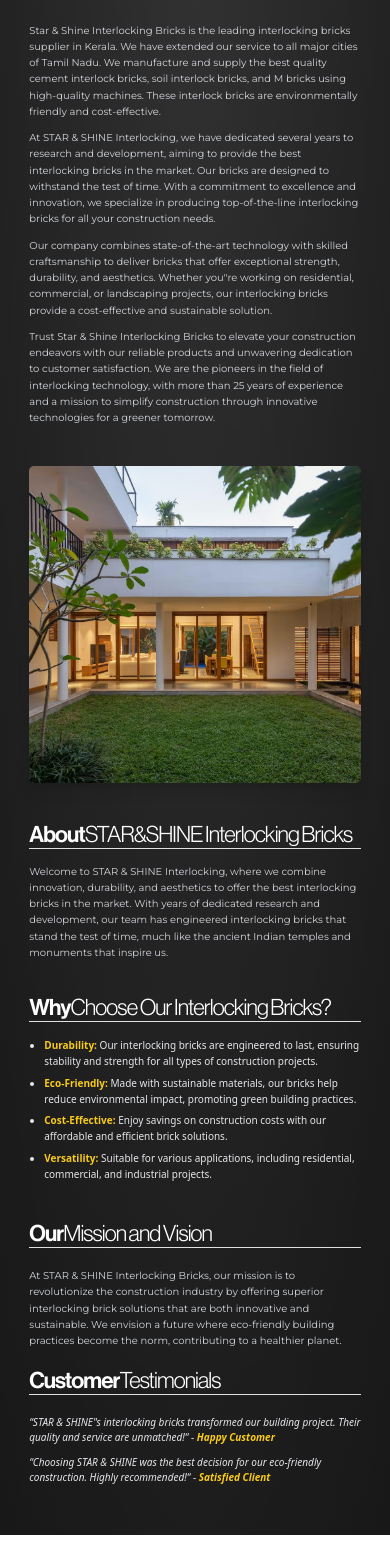
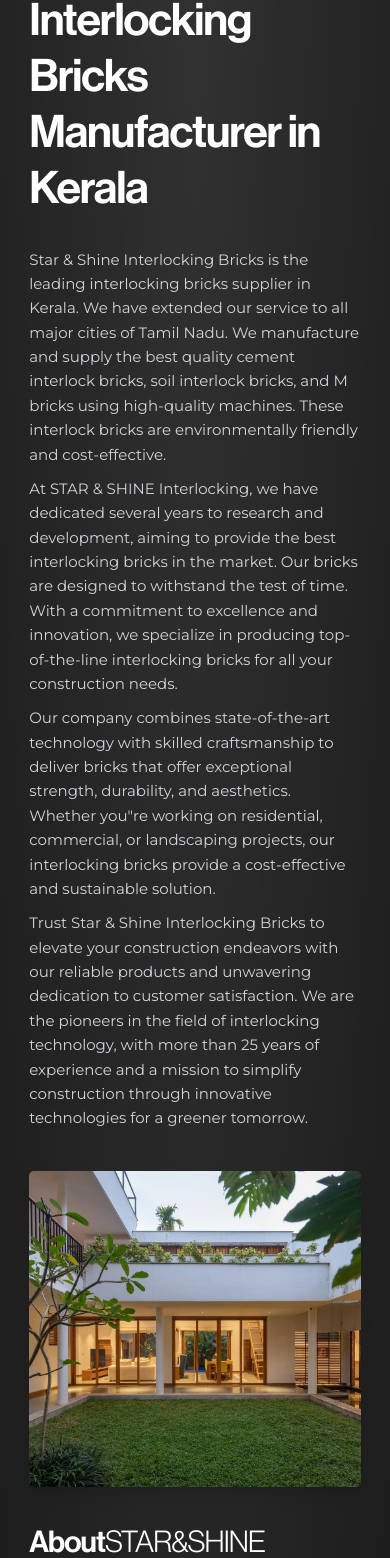
Before and after one commit to vishaktv/starinterlockingbricks_repo, a Next.js app: page /about in a window 390 px wide. Shown: the part 210-1768 px from the top of the page. Before the commit the page ends 1745 px from the top, so only its background shows below. Built offline with nearby package versions, Linux system fonts and the light colour scheme.

Commit message:
server side impl

```diff
--- a/next.config.mjs
+++ b/next.config.mjs
@@ -1,4 +1,8 @@
 /** @type {import('next').NextConfig} */
-const nextConfig = {};
+const nextConfig = {
+    experimental: {
+        serverActions: true,
+      },
+};
 
 export default nextConfig;
--- a/src/pages/about.tsx
+++ b/src/pages/about.tsx
@@ -14,6 +14,8 @@
 };
 
 const About = () => {
+  console.log("hi");
+
   return (
     <>
       {/* SEO Enhancements */}
@@ -40,7 +42,7 @@
             viewport={{  amount: 0.1 }}
             variants={fadeInLeft}
             transition={{ duration: 0.8 }}
-            className="font-nuehassMedium text-5xl md:text-8xl md:w-4/5 font-extrabold tracking-tight pt-8 mt-4 md:pt-12 mb-4 leading-tight"
+            className="font-nuehassMedium text-7xl md:text-8xl md:w-4/5 font-extrabold tracking-tight pt-8 mt-4 md:pt-12 mb-4 leading-tight"
           >
             We Are The Leading Interlocking Bricks Manufacturer in Kerala
           </motion.h1>
@@ -55,19 +57,19 @@
               transition={{ duration: 0.8, delay: 0.5 }}
               className="xl:w-8/12"
             >
-              <p className="font-montserrat text-base md:text-xl lg:text-2xl text-gray-300 leading-relaxed mb-4 md:mt-5">
+              <p className="font-montserrat text-2xl md:text-2xl lg:text-2xl text-gray-300 leading-relaxed mb-4 md:mt-5">
                 Star & Shine Interlocking Bricks is the leading interlocking bricks supplier in Kerala. We have extended our service to all major cities of Tamil Nadu. We manufacture and supply the best quality cement interlock bricks, soil interlock bricks, and M bricks using high-quality machines. These interlock bricks are environmentally friendly and cost-effective.
               </p>
 
-              <p className="font-montserrat text-base md:text-xl lg:text-2xl text-gray-300 leading-relaxed mb-4 ">
+              <p className="font-montserrat text-2xl md:text-2xl lg:text-2xl text-gray-300 leading-relaxed mb-4 ">
                 At STAR & SHINE Interlocking, we have dedicated several years to research and development, aiming to provide the best interlocking bricks in the market. Our bricks are designed to withstand the test of time. With a commitment to excellence and innovation, we specialize in producing top-of-the-line interlocking bricks for all your construction needs.
               </p>
 
-              <p className="font-montserrat text-base md:text-xl lg:text-2xl text-gray-300 leading-relaxed mb-4 ">
+              <p className="font-montserrat text-2xl md:text-2xl lg:text-2xl text-gray-300 leading-relaxed mb-4 ">
                 Our company combines state-of-the-art technology with skilled craftsmanship to deliver bricks that offer exceptional strength, durability, and aesthetics. Whether you&quot;re working on residential, commercial, or landscaping projects, our interlocking bricks provide a cost-effective and sustainable solution.
               </p>
 
-              <p className="font-montserrat text-base md:text-xl lg:text-2xl text-gray-300 leading-relaxed mb-16 ">
+              <p className="font-montserrat text-2xl md:text-2xl lg:text-2xl text-gray-300 leading-relaxed mb-16 ">
                 Trust Star & Shine Interlocking Bricks to elevate your construction endeavors with our reliable products and unwavering dedication to customer satisfaction. We are the pioneers in the field of interlocking technology, with more than 25 years of experience and a mission to simplify construction through innovative technologies for a greener tomorrow.
               </p>
             </motion.div>
@@ -92,7 +94,7 @@
             <DualWeightText
               primaryText="About"
               secondaryText="STAR&SHINE Interlocking Bricks"
-              clases="!text-4xl md:!text-6xl lg:!text-7xl"
+              clases="!text-5xl md:!text-6xl lg:!text-7xl"
             />
             <Divider className="bg-white md:w-3/5" />
             <motion.p
@@ -101,7 +103,7 @@
               viewport={{  amount: 0.1 }}
               variants={fadeInLeft}
               transition={{ duration: 0.8, delay: 0.5 }}
-              className="md:w-3/5 py-6 font-montserrat text-base md:text-xl lg:text-2xl text-gray-300 leading-relaxed"
+              className="md:w-3/5 py-6 font-montserrat text-2xl md:text-2xl lg:text-2xl text-gray-300 leading-relaxed"
             >
               Welcome to STAR & SHINE Interlocking, where we combine innovation, durability, and aesthetics to offer the best interlocking bricks in the market. With years of dedicated research and development, our team has engineered interlocking bricks that stand the test of time, much like the ancient Indian temples and monuments that inspire us.
             </motion.p>
@@ -111,7 +113,7 @@
             <DualWeightText
               primaryText="Why"
               secondaryText="Choose Our Interlocking Bricks?"
-              clases="!text-4xl md:!text-6xl lg:!text-7xl"
+              clases="!text-5xl md:!text-6xl lg:!text-7xl"
             />
             <Divider className="bg-white md:w-3/5" />
             <motion.ul
@@ -120,7 +122,7 @@
               viewport={{  amount: 0.1 }}
               variants={fadeInUp}
               transition={{ duration: 0.8, delay: 0.5 }}
-              className="list-disc ml-6 text-base md:text-xl lg:text-2xl py-6 md:w-3/5 text-gray-200 leading-relaxed"
+              className="list-disc ml-6 text-2xl md:text-2xl lg:text-2xl py-6 md:w-3/5 text-gray-200 leading-relaxed"
             >
               <li className="mb-2">
                 <strong className="text-yellow-400">Durability:</strong> Our interlocking bricks are engineered to last, ensuring stability and strength for all types of construction projects.
@@ -141,7 +143,7 @@
             <DualWeightText
               primaryText="Our"
               secondaryText="Mission and Vision"
-              clases="!text-4xl md:!text-6xl lg:!text-7xl"
+              clases="!text-5xl md:!text-6xl lg:!text-7xl"
             />
             <Divider className="bg-white md:w-3/5" />
             <motion.p
@@ -150,7 +152,7 @@
               viewport={{  amount: 0.1 }}
               variants={fadeInUp}
               transition={{ duration: 0.8, delay: 0.5 }}
-              className="font-montserrat text-base md:text-xl lg:text-2xl py-8 md:w-3/5 text-gray-300 leading-relaxed"
+              className="font-montserrat text-2xl md:text-2xl lg:text-2xl py-8 md:w-3/5 text-gray-300 leading-relaxed"
             >
               At STAR & SHINE Interlocking Bricks, our mission is to revolutionize the construction industry by offering superior interlocking brick solutions that are both innovative and sustainable. We envision a future where eco-friendly building practices become the norm, contributing to a healthier planet.
             </motion.p>
@@ -160,7 +162,7 @@
             <DualWeightText
               primaryText="Customer"
               secondaryText="Testimonials"
-              clases="!text-4xl md:!text-6xl lg:!text-7xl"
+              clases="!text-5xl md:!text-6xl lg:!text-7xl"
             />
             <Divider className="bg-white md:w-3/5" />
             <motion.div
@@ -171,10 +173,10 @@
               // transition={{ duration: 0., delay: 0.5 }}
               className="md:w-3/5"
             >
-              <blockquote className="italic text-base md:text-xl lg:text-2xl pt-8 text-gray-200">
+              <blockquote className="italic text-2xl md:text-2xl lg:text-2xl pt-8 text-gray-200">
               &ldquo;STAR & SHINE&quot;s interlocking bricks transformed our building project. Their quality and service are unmatched!&ldquo; - <strong className="text-yellow-400">Happy Customer</strong>
               </blockquote>
-              <blockquote className="italic mt-4 text-base md:text-xl lg:text-2xl text-gray-200">
+              <blockquote className="italic mt-4 text-2xl md:text-2xl lg:text-2xl text-gray-200">
               &ldquo;Choosing STAR & SHINE was the best decision for our eco-friendly construction. Highly recommended!&ldquo; - <strong className="text-yellow-400">Satisfied Client</strong>
               </blockquote>
             </motion.div>
--- a/src/pages/home.tsx
+++ b/src/pages/home.tsx
@@ -7,6 +7,8 @@
 import WhyToChooseSection from "../pageContents/home/whyToChooseSection";
 
 const Home = () => {
+  console.log("home");
+
   // Define the sections array with unique keys for each section
   const sections = [
     <AboutSection key="1" />,
```
